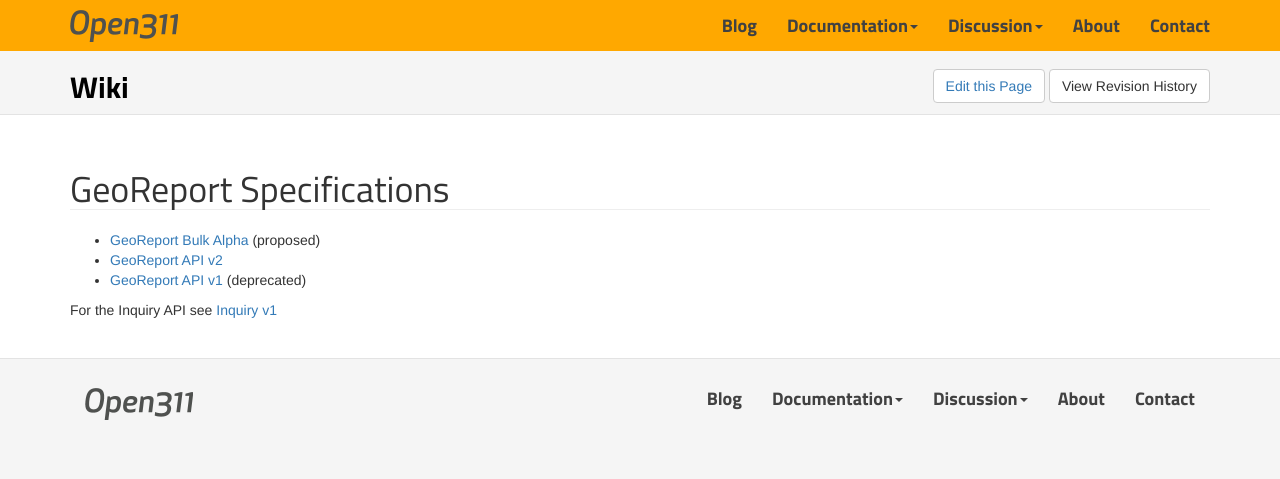
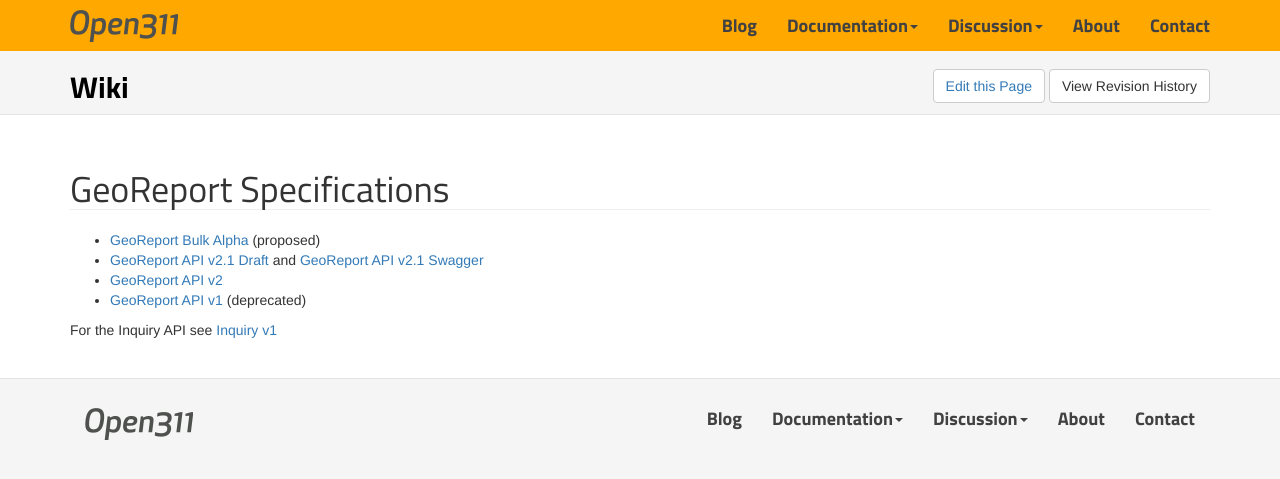
Before and after one commit to open311/open311.github.io, a Jekyll site: the page built from GeoReport/index.md, in a window 1280 px wide. Shown: the top 479 px of the page. Built offline with Jekyll 4.4.1, drawn with Linux system fonts in a browser that asks for light colours; nearby versions of some CDN libraries.

Commit message:
more spec directory cleanup

```diff
--- a/GeoReport/index.md
+++ b/GeoReport/index.md
@@ -5,6 +5,7 @@ redirect_from: "/API"
 ---
 
 - [GeoReport Bulk Alpha](/GeoReport/bulk) (proposed)
+- [GeoReport API v2.1 Draft](/GeoReport_v2.1_Draft/) and [GeoReport API v2.1 Swagger](/GeoReport_v2.1_Swagger/)
 - [GeoReport API v2](/GeoReport_v2)
 - [GeoReport API v1](/GeoReport_v1) (deprecated)
 
```
Also changed, not shown: GeoReport/v2.1/draft.md (renamed from GeoReport/v2.1/GeoReport_v2.1_Draft.md).
